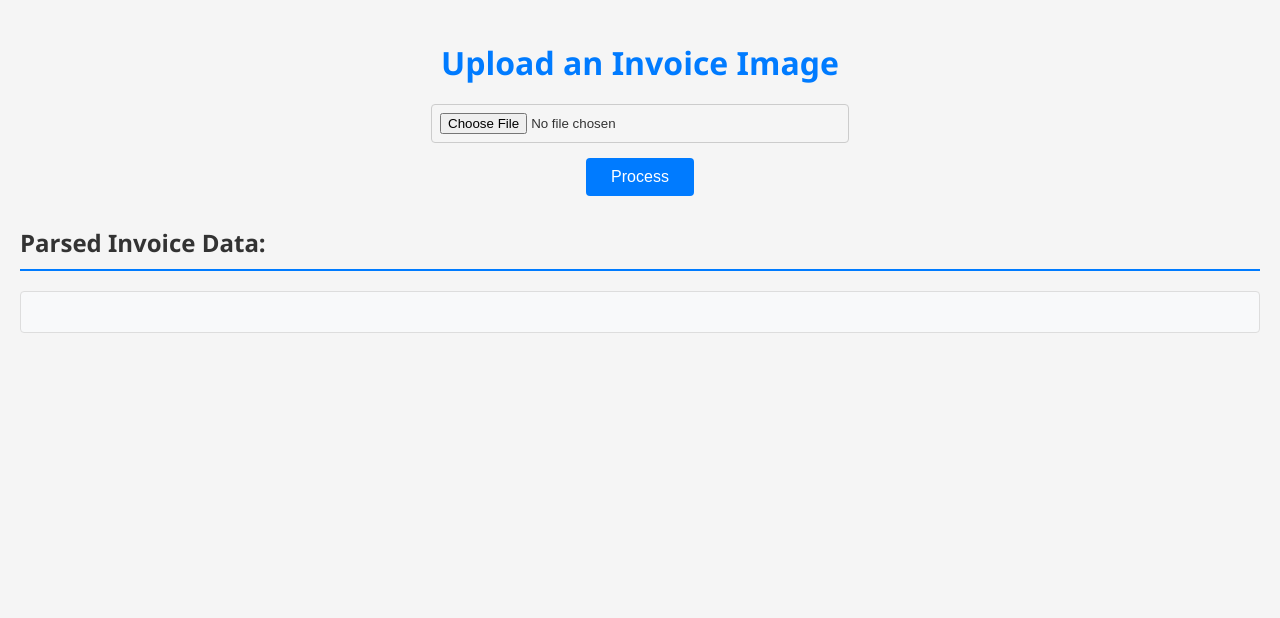
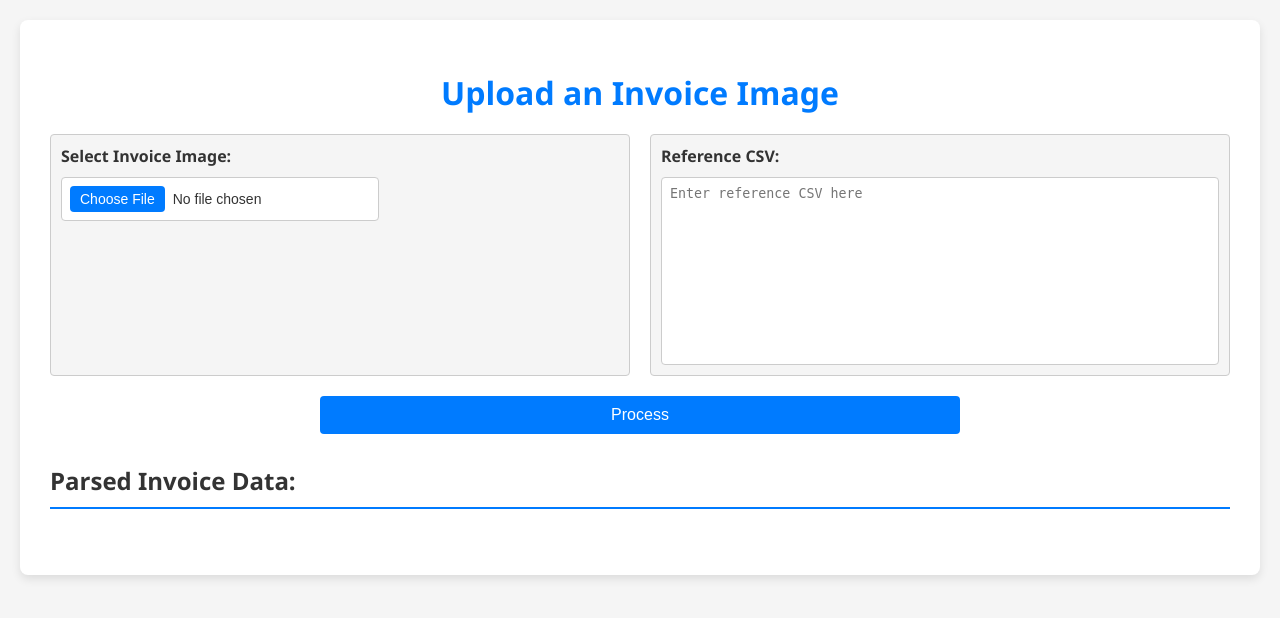
Before and after one commit to aniruddha2004/invoiceProcessor, a Flask app: page / in a window 1280 px wide. Shown: the top 618 px of the page. Run offline with Flask 3, Linux system fonts and the light colour scheme; parts of the project's set-up code (start-up, migrations or seed data) failed here and were passed over; some libraries are stand-ins or nearby versions.

Commit message:
Changes done

````diff
--- a/src/chain.py
+++ b/src/chain.py
@@ -3,21 +3,23 @@ from langchain_groq import ChatGroq
 from langchain_core.runnables import RunnableLambda
 from extractor import extract_text_from_image
 from dotenv import load_dotenv
+import os
 
 load_dotenv()
 
 def process_image(path) :
     model = ChatGroq(temperature=0, model_name="llama-3.3-70b-versatile")
 
-    sysTemplate = "You will be given the data that has been extracted from the image of an invoice. The data is in full unstructured format, you need to parse the data and give a json object that contains each and every element extracted from the invoice. The response should only contain the json object, not even a single extra text should be present."
+    sysTemplate = os.getenv("SYSTEM_PROMPT")
 
     promptTemplate = ChatPromptTemplate.from_messages([
         ("system", sysTemplate),
-    ("human", "Here is the extracted text : '{text}'")
+        ("human", "Here is the extracted text : '{text}'")
     ])
 
     def getText(x) :
         text = extract_text_from_image(x)
+        print(text)
         return { "text" : text}
 
 
--- a/src/server.py
+++ b/src/server.py
@@ -42,6 +42,8 @@ def upload_file():
         # Process the uploaded image using your chain
         result = process_image(filepath)
 
+        print(result)
+
         # Remove markdown code block formatting if present
         if result.startswith("```") and result.endswith("```"):
             result = result[3:-3].strip()
--- /dev/null
+++ b/src/static/css/style-index.css
@@ -0,0 +1,288 @@
+body {
+    font-family: "Segoe UI", Arial, sans-serif;
+    background-color: #f5f5f5;
+    margin: 0;
+    padding: 20px;
+    color: #333;
+  }
+
+  .container {
+    max-width: 1200px;
+    margin: auto;
+    background-color: #fff;
+    border-radius: 8px;
+    box-shadow: 0 4px 10px rgba(0, 0, 0, 0.1);
+    padding: 30px;
+  }
+
+  h1 {
+    text-align: center;
+    margin-bottom: 20px;
+    color: #007bff;
+  }
+
+  /* ---------- Form Layout ---------- */
+  /* A row for file upload and reference CSV side by side */
+  .upload-row {
+    display: flex;
+    flex-direction: row;
+    align-items: stretch; /* ensures both columns stretch to the same height */
+    justify-content: space-between;
+    gap: 20px;
+    margin-bottom: 20px;
+  }
+
+  /* Common container style so both match in height */
+  #fileUploadContainer,
+  #refCsvContainer {
+    background-color: #f5f5f5;
+    border: 1px solid #ccc;
+    border-radius: 4px;
+    padding: 10px;
+    flex: 1;
+    min-height: 220px; /* adjust as desired */
+    display: flex;
+    flex-direction: column;
+    justify-content: flex-start;
+  }
+
+  /* File upload container (on the left) */
+  #fileUploadContainer label {
+    font-weight: bold;
+    margin-bottom: 10px;
+    text-align: left;
+  }
+
+  #fileUploadContainer input[type="file"] {
+    width: 100%;
+    max-width: 300px;
+    margin-bottom: 10px;
+    border: 1px solid #ccc;
+    border-radius: 4px;
+    padding: 8px;
+    cursor: pointer;
+  }
+
+  /* Reference CSV container (on the right) */
+  #refCsvContainer label {
+    font-weight: bold;
+    margin-bottom: 10px;
+    text-align: left;
+  }
+
+  #refCsvContainer textarea {
+    flex: 1; /* fills all remaining vertical space in this container */
+    resize: none;
+    border: 1px solid #ccc;
+    border-radius: 4px;
+    padding: 8px;
+    width: 100%;
+    box-sizing: border-box;
+  }
+
+  /* Full-width button container below the row */
+  #buttonContainer {
+    width: 100%;
+    text-align: center;
+    margin-bottom: 30px;
+  }
+
+  #buttonContainer button {
+    width: 100%;
+    max-width: 640px;
+    display: block;
+    margin: 0 auto;
+    background-color: #007bff;
+    color: #fff;
+    border: none;
+    padding: 10px 25px;
+    border-radius: 4px;
+    cursor: pointer;
+    font-size: 16px;
+    transition: background-color 0.3s ease;
+  }
+
+  #buttonContainer button:hover {
+    background-color: #0056b3;
+  }
+
+  h2 {
+    border-bottom: 2px solid #007bff;
+    padding-bottom: 10px;
+    margin-bottom: 20px;
+  }
+
+  pre {
+    background-color: #f8f9fa;
+    padding: 20px;
+    border: 1px solid #ddd;
+    border-radius: 4px;
+    overflow-x: auto;
+    font-size: 14px;
+  }
+
+  /* ---------- Invoice & Table Styles (Unchanged) ---------- */
+
+  /* Invoice list styling */
+  .invoice-list {
+    list-style: none;
+    padding: 0;
+    margin: 0;
+  }
+
+  .invoice-item {
+    border-bottom: 1px solid #ddd;
+    padding: 20px 0;
+  }
+
+  .invoice-header {
+    display: flex;
+    justify-content: space-between;
+    align-items: center;
+    flex-wrap: wrap;
+  }
+
+  .invoice-header h2 {
+    margin: 0;
+    font-size: 1.2em;
+    color: #007bff;
+  }
+
+  .timestamp {
+    font-size: 0.9em;
+    color: #666;
+  }
+
+  .invoice-content {
+    display: flex;
+    flex-direction: row;
+    justify-content: space-between;
+    align-items: flex-start;
+    gap: 20px;
+    margin-top: 15px;
+  }
+
+  .invoice-result {
+    flex: 1;
+    min-width: 300px;
+  }
+
+  .invoice-result pre {
+    background-color: #f8f9fa;
+    padding: 15px;
+    border: 1px solid #ddd;
+    border-radius: 4px;
+    overflow-x: auto;
+    font-size: 14px;
+  }
+
+  .invoice-image {
+    flex-shrink: 0;
+    width: 300px;
+    text-align: center;
+  }
+
+  .invoice-image img {
+    max-width: 100%;
+    border-radius: 4px;
+    box-shadow: 0 2px 5px rgba(0, 0, 0, 0.1);
+  }
+
+  /* Table container */
+  .csv-table-wrapper {
+    margin-top: 1em;
+    margin-bottom: 1em;
+    overflow-x: auto;
+  }
+
+  /* Main table styling */
+  .csv-table {
+    width: 100%;
+    border-collapse: collapse;
+    margin: 0 auto;
+    box-shadow: 0 1px 4px rgba(0, 0, 0, 0.1);
+  }
+
+  .csv-table thead {
+    background-color: #f2f2f2;
+  }
+
+  .csv-table thead th {
+    text-transform: uppercase;
+    letter-spacing: 0.05em;
+    padding: 12px 15px;
+    border: 1px solid #ddd;
+    text-align: left;
+  }
+
+  .csv-table td {
+    padding: 12px 15px;
+    border: 1px solid #ddd;
+  }
+
+  .csv-table tbody tr:nth-child(even) {
+    background-color: #fafafa;
+  }
+
+  .csv-table tbody tr:hover {
+    background-color: #f1f1f1;
+  }
+
+  .csv-table tfoot td {
+    font-weight: bold;
+    background-color: #f9f9f9;
+  }
+
+  /* Style the overall input area */
+  input[type="file"] {
+    background-color: #fff; /* Change if you want a subtle background */
+    border: 2px solid #007bff; /* Thicker border with a primary color */
+    border-radius: 4px;
+    cursor: pointer;
+    font-size: 14px;
+    color: #333;
+    padding: 8px;
+    transition: background-color 0.3s, border-color 0.3s;
+    outline: none;
+  }
+
+  /* Hover effect for the entire input box */
+  input[type="file"]:hover {
+    background-color: #eef6ff; /* Lightly tint the background on hover */
+  }
+
+  /* Customize the "Choose File" / "Browse" button in WebKit-based browsers (Chrome, Safari, etc.) */
+  input[type="file"]::-webkit-file-upload-button {
+    background-color: #007bff;
+    color: #fff;
+    padding: 5px 10px;
+    border: none;
+    border-radius: 4px;
+    margin-right: 8px;
+    cursor: pointer;
+    transition: background-color 0.3s ease;
+    font-size: 14px;
+  }
+
+  /* Hover effect for the custom button in WebKit browsers */
+  input[type="file"]::-webkit-file-upload-button:hover {
+    background-color: #0056b3;
+  }
+
+  /* For Firefox (Gecko engine), you can similarly style the file-upload button: */
+  input[type="file"]::-moz-file-upload-button {
+    background-color: #007bff;
+    color: #fff;
+    padding: 5px 10px;
+    border: none;
+    border-radius: 4px;
+    margin-right: 8px;
+    cursor: pointer;
+    transition: background-color 0.3s ease;
+    font-size: 14px;
+  }
+
+  /* Hover effect for Firefox */
+  input[type="file"]::-moz-file-upload-button:hover {
+    background-color: #0056b3;
+  }
--- a/src/static/css/style.css
+++ b/src/static/css/style.css
@@ -137,3 +137,53 @@ pre {
     border-radius: 4px;
     box-shadow: 0 2px 5px rgba(0, 0, 0, 0.1);
 }
+
+/* Table container (optional, if you want a wrapper) */
+.csv-table-wrapper {
+    margin-top: 1em;
+    margin-bottom: 1em;
+    overflow-x: auto; /* Horizontal scroll for narrower screens */
+  }
+
+  /* The main table styling */
+  .csv-table {
+    width: 100%;
+    border-collapse: collapse;
+    margin: 0 auto; /* Centers the table */
+    box-shadow: 0 1px 4px rgba(0,0,0,0.1); /* Subtle shadow */
+  }
+
+  /* The table header styling */
+  .csv-table thead {
+    background-color: #f2f2f2;
+  }
+
+  .csv-table thead th {
+    text-transform: uppercase;
+    letter-spacing: 0.05em;
+    padding: 12px 15px;
+    border: 1px solid #ddd;
+    text-align: left;
+  }
+
+  /* Table cells in body */
+  .csv-table td {
+    padding: 12px 15px;
+    border: 1px solid #ddd;
+  }
+
+  /* Zebra-striping for rows */
+  .csv-table tbody tr:nth-child(even) {
+    background-color: #fafafa;
+  }
+
+  /* Hover effect for rows */
+  .csv-table tbody tr:hover {
+    background-color: #f1f1f1;
+  }
+
+  /* Optional: styling for grand total row if it’s the last row */
+  .csv-table tfoot td {
+    font-weight: bold;
+    background-color: #f9f9f9;
+  }
--- /dev/null
+++ b/src/static/js/index.js
@@ -0,0 +1,79 @@
+document.addEventListener("DOMContentLoaded", function() {
+    const form = document.getElementById('uploadForm');
+    form.addEventListener('submit', async (e) => {
+      e.preventDefault();
+      const fileInput = document.getElementById('fileInput');
+      const formData = new FormData();
+      formData.append('file', fileInput.files[0]);
+
+      try {
+        const response = await fetch('/upload', {
+          method: 'POST',
+          body: formData
+        });
+        const data = await response.json();
+
+        // Retrieve user-provided reference CSV
+        const referenceCSV = document.getElementById('refCsvInput').value;
+
+        // Compare CSVs and render table
+        document.getElementById('result').innerHTML = csvToTable(data.result, referenceCSV);
+      } catch (error) {
+        console.error(error);
+        document.getElementById('result').textContent = "An error occurred while processing the file.";
+      }
+    });
+
+    /**
+     * Converts two CSV strings into an HTML table.
+     * The header row (first row) is rendered without comparison.
+     * For data rows, each cell is compared with the corresponding cell from the user-provided reference CSV.
+     * If a cell's value doesn't match, the cell's background is set to red and a tooltip displays the expected value.
+     *
+     * @param {string|object} csv - The CSV result from the backend.
+     * @param {string} refCsv - The reference CSV provided by the user.
+     * @returns {string} HTML string representing the table.
+     */
+    function csvToTable(csv, refCsv) {
+      if (typeof csv !== 'string') {
+        return `<pre>${JSON.stringify(csv, null, 2)}</pre>`;
+      }
+
+      const rows = csv.split('\n').filter(row => row.trim() !== '');
+      const refRows = refCsv.split('\n').filter(row => row.trim() !== '');
+      if (rows.length === 0) return '';
+
+      let html = '<table class="csv-table">';
+
+      // Render header row without comparison.
+      const headerCells = rows[0].split(',').map(cell => cell.replace(/"/g, '').trim());
+      html += '<thead><tr>';
+      headerCells.forEach(cell => {
+        html += `<th>${cell}</th>`;
+      });
+      html += '</tr></thead>';
+
+      // Render data rows with cell-by-cell comparison.
+      html += '<tbody>';
+      for (let i = 1; i < rows.length; i++) {
+        const rowCells = rows[i].split(',').map(cell => cell.replace(/"/g, '').trim());
+        html += '<tr>';
+        // Grab corresponding reference row if available.
+        const refRowCells = (i < refRows.length)
+          ? refRows[i].split(',').map(cell => cell.replace(/"/g, '').trim())
+          : [];
+        for (let j = 0; j < rowCells.length; j++) {
+          const cell = rowCells[j];
+          const refCell = refRowCells[j] || "";
+          if (cell !== refCell) {
+            html += `<td style="background-color: rgba(247, 2, 2, 0.2);" title="Expected: ${refCell || "Empty"}">${cell}</td>`;
+          } else {
+            html += `<td>${cell}</td>`;
+          }
+        }
+        html += '</tr>';
+      }
+      html += '</tbody></table>';
+      return html;
+    }
+  });
--- a/src/templates/index.html
+++ b/src/templates/index.html
@@ -1,33 +1,39 @@
 <!DOCTYPE html>
 <html>
 <head>
-    <title>Invoice Parser Demo</title>
-    <link rel="stylesheet" type="text/css" href="{{ url_for('static', filename='css/style.css') }}">
+  <title>Invoice Parser Demo</title>
+  <link rel="stylesheet" type="text/css" href="{{ url_for('static', filename='css/style-index.css') }}">
 </head>
 <body>
+  <div class="container">
     <h1>Upload an Invoice Image</h1>
+    <!-- Form: file upload on the left, reference CSV textarea on the right -->
     <form id="uploadForm" enctype="multipart/form-data">
-        <input type="file" name="file" id="fileInput" accept="image/*" required>
+      <div class="upload-row">
+        <!-- File upload container -->
+        <div id="fileUploadContainer">
+          <label for="fileInput">Select Invoice Image:</label>
+          <input type="file" name="file" id="fileInput" accept="image/*" required>
+        </div>
+        <!-- Reference CSV container -->
+        <div id="refCsvContainer">
+          <label for="refCsvInput">Reference CSV:</label>
+          <textarea id="refCsvInput" name="refCsv" placeholder="Enter reference CSV here"></textarea>
+        </div>
+      </div>
+      <!-- Full-width Process button -->
+      <div id="buttonContainer">
         <button type="submit">Process</button>
+      </div>
     </form>
+
     <h2>Parsed Invoice Data:</h2>
-    <pre id="result"></pre>
+    <div class="csv-table-wrapper">
+      <div id="result"></div>
+    </div>
+  </div>
 
-    <script>
-        const form = document.getElementById('uploadForm');
-        form.addEventListener('submit', async (e) => {
-            e.preventDefault();
-            const fileInput = document.getElementById('fileInput');
-            const formData = new FormData();
-            formData.append('file', fileInput.files[0]);
-
-            const response = await fetch('/upload', {
-                method: 'POST',
-                body: formData
-            });
-            const data = await response.json();
-            document.getElementById('result').textContent = JSON.stringify(data.result, null, 2);
-        });
-    </script>
+  <!-- Load the JavaScript file from static/js/main.js -->
+  <script src="{{ url_for('static', filename='js/index.js') }}"></script>
 </body>
 </html>
````
Also changed, not shown: src/templates/invoices.html (+27 -1 lines), src/static/images/15f453b6-3664-4058-8555-f72bee9b670a.jpg (deleted), src/static/images/fe165484-5a58-4087-821b-460989cde502.jpg (deleted), 1 other file.
